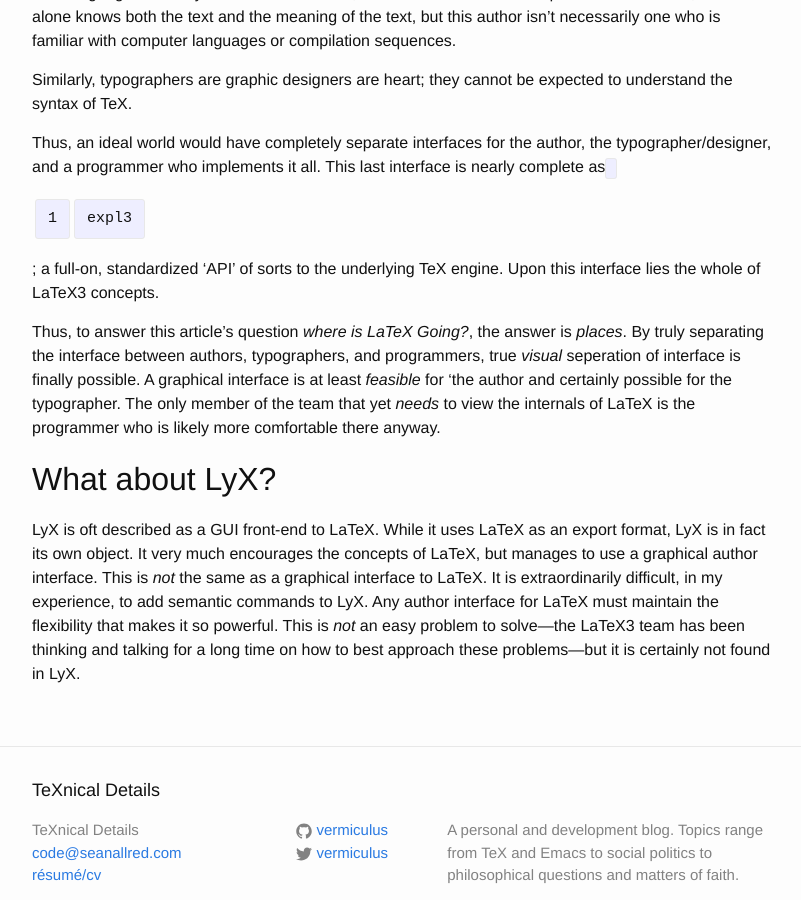
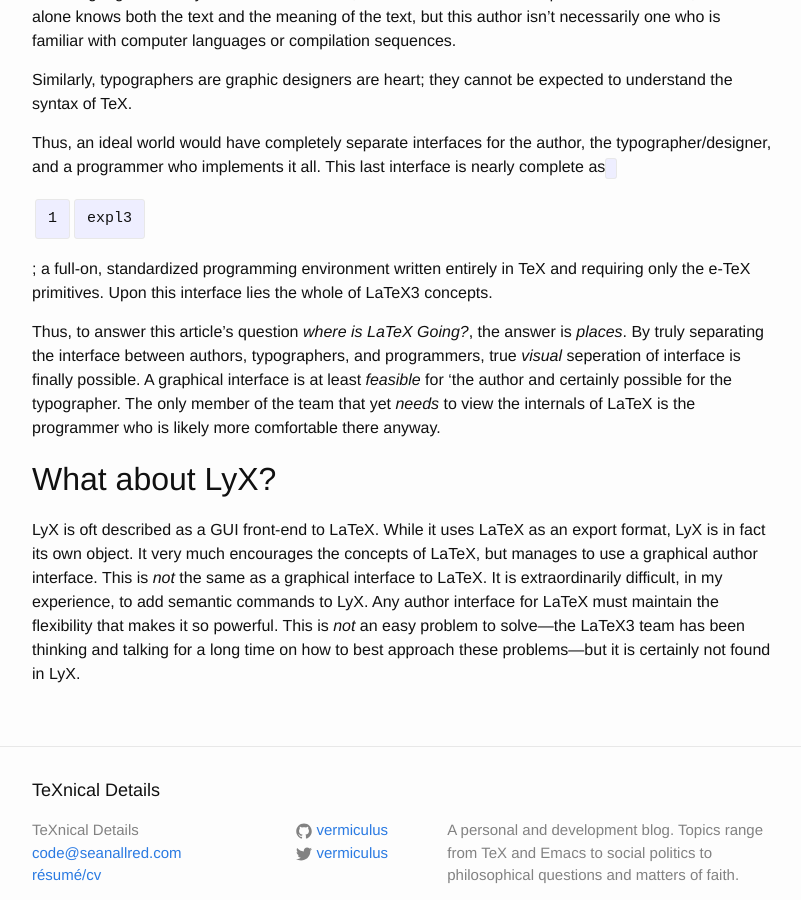
Before and after one commit to vermiculus/seanallred.com, a Jekyll site: the page built from _posts/2014-05-12-where-is-latex-going.markdown, in a window 1280 px wide and 900 px high, scrolled down 1179 px. Shown: the whole window, without its empty margins (238-1039 px from the left). Built offline with Jekyll 4.4.1, drawn with Linux system fonts in a browser that asks for light colours; comment, search, counter and statistics services are not loaded.

Commit message:
Corrections and typos

```diff
--- a/_drafts/why-literate-programming-fails.markdown
+++ b/_drafts/why-literate-programming-fails.markdown
@@ -20,6 +20,6 @@
 It was and is a constant learning experience.  It requires you to know
 how the system is organized before you organize it -- a noble
 aspiration, but an unrealistic one.  While I still intend to release
-StackMode as a literate program, the paradigm is not fit for
+it as a literate program some day, the paradigm is not fit for
 experimental development of large software projects within the scope
 of the implementation I am using.
--- a/_posts/2014-05-12-where-is-latex-going.markdown
+++ b/_posts/2014-05-12-where-is-latex-going.markdown
@@ -70,7 +70,8 @@
 Thus, an ideal world would have completely separate interfaces for
   the author, the typographer/designer, and a programmer who implements it all.
 This last interface is nearly complete as `expl3`;
-  a full-on, standardized 'API' of sorts to the underlying TeX engine.
+  a full-on, standardized programming environment written entirely in TeX
+  and requiring only the e-TeX primitives.
 Upon this interface lies the whole of LaTeX3 concepts.
 
 Thus, to answer this article's question *where is LaTeX Going?*, the answer is *places*.
```
